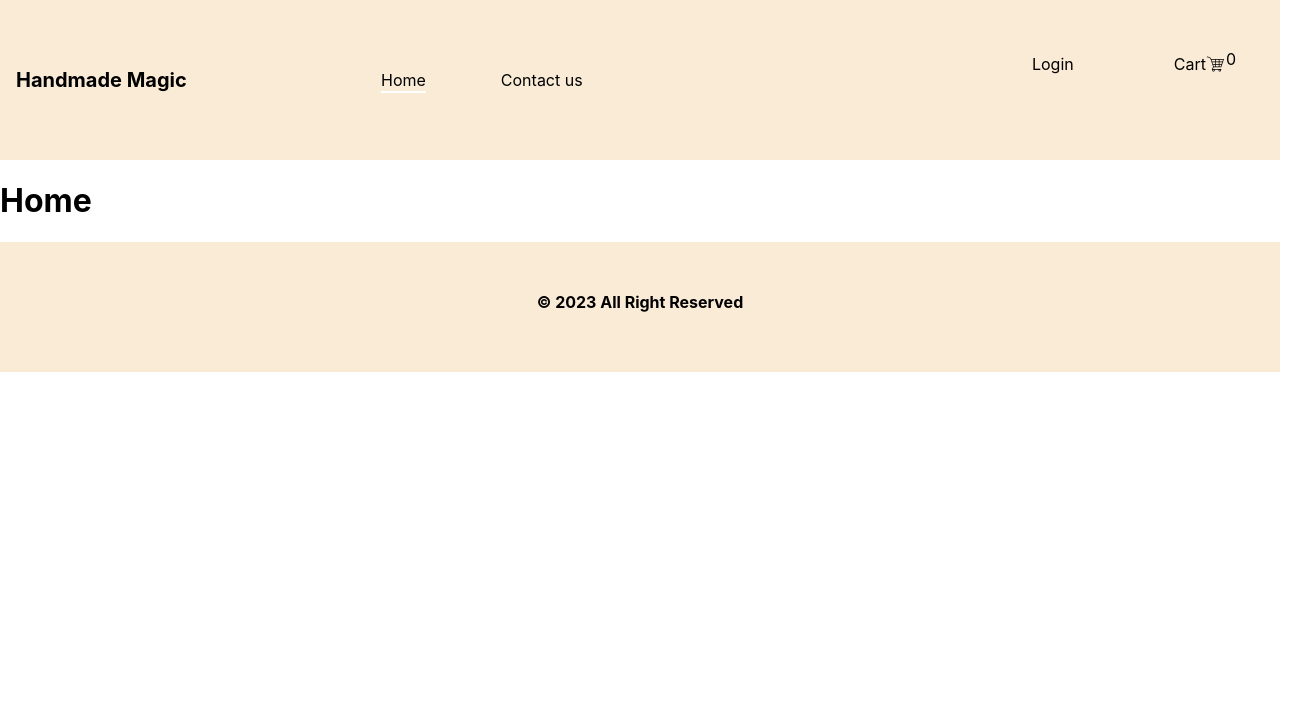
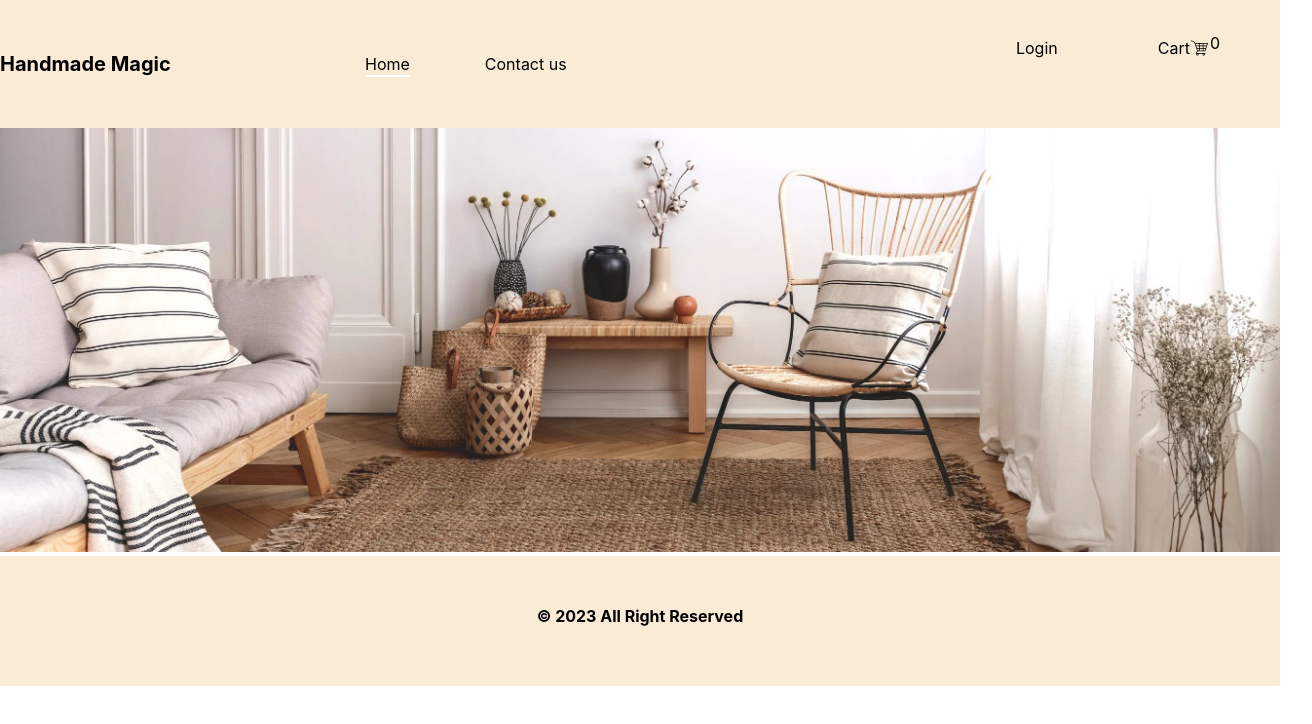
Before and after one commit to AtanasoskaBrankica/handmade-magic-app, a React (Create React App) app: page / in a window 1280 px wide. Shown: the top 724 px of the page, 1312 px wide, since content can reach past the window. Built offline with nearby package versions, Linux system fonts and the light colour scheme; no server answers.

Commit message:
Bulding Image Slider

```diff
--- a/src/components/header/Header.module.css
+++ b/src/components/header/Header.module.css
@@ -8,7 +8,6 @@ header {
   width: 100%;
   height: 8rem;
   margin: 0 auto;
-  padding: 1rem;
   display: flex;
   justify-content: space-between;
   align-items: center;
--- /dev/null
+++ b/src/components/slider/Slider.js
@@ -0,0 +1,11 @@
+import React from 'react';
+import slider from './../../assets/ImageSlider.png';
+const Slider = () => {
+  return (
+    <div>
+      <img src={slider} style={{width: '100%'}} />
+    </div>
+  );
+};
+
+export default Slider;
--- a/src/pages/home/Home.js
+++ b/src/pages/home/Home.js
@@ -1,9 +1,10 @@
 import React from 'react';
+import Slider from '../../components/slider/Slider';
 
 const Home = () => {
   return (
     <div>
-      <h1>Home</h1>
+      <Slider />
     </div>
   );
 };
```
Also changed, not shown: src/assets/ImageSlider.png (added).
